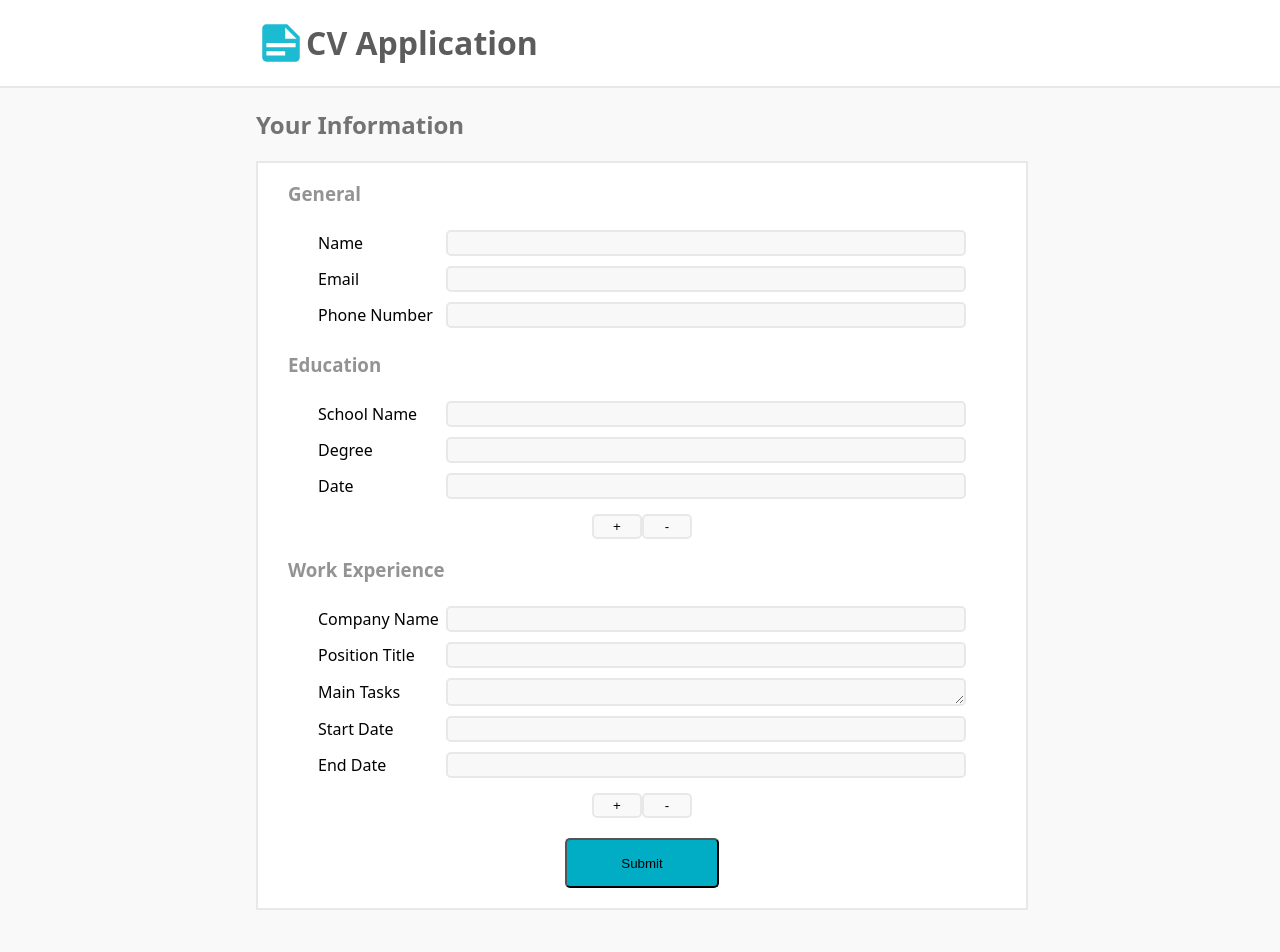
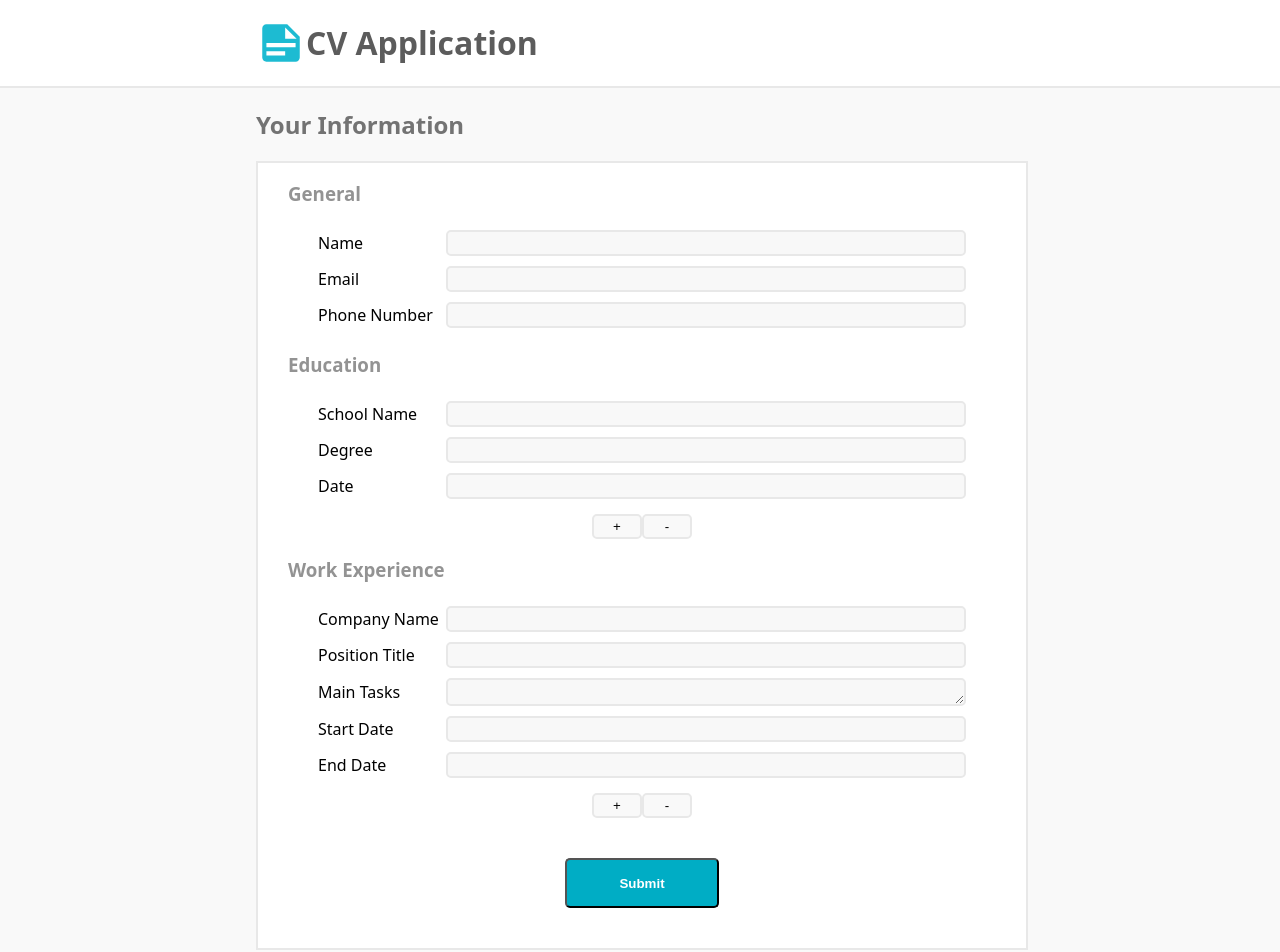
Before and after one commit to MichaelAlexanderBryant/cv-application, a React (Create React App) app: page / in a window 1280 px wide. Shown: the top 952 px of the page. Built offline with nearby package versions, Linux system fonts and the light colour scheme.

Commit message:
Change submit button style

```diff
--- a/src/App.css
+++ b/src/App.css
@@ -114,11 +114,13 @@ input:active, textarea:active {
 }
 
 #submit-button {
-    margin: 20px 0px;
+    margin: 40px 0px;
     height: 50px;
     width: 20%;
     background-color: #00adc5;
     border-radius: 5px;
+    color: white;
+    font-weight: bold;
 }
 
 
```
